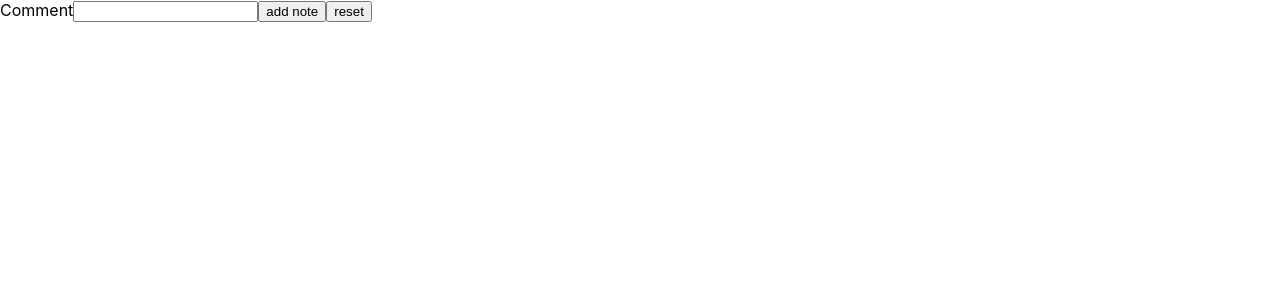
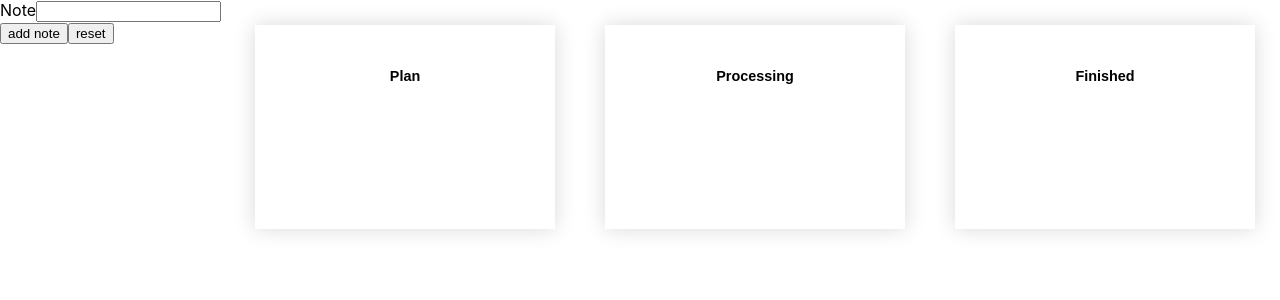
Before and after one commit to AnnaSun919/typescript-practice, a React (Create React App) app: page / in a window 1280 px wide. Shown: the top 300 px of the page. Built offline with nearby package versions, Linux system fonts and the light colour scheme.

Commit message:
add table

```diff
--- a/src/App.css
+++ b/src/App.css
@@ -36,3 +36,45 @@
     transform: rotate(360deg);
   }
 }
+
+.page{
+
+  display: flex;
+  flex-direction: row;
+}
+
+.addNotesContainer{
+  width: 50vh;
+}
+
+.notes{
+  background-color: rgba(250, 250, 182, 0.938);
+  min-height: 100px;
+  width: 300px;
+  margin: 20px;
+  padding: 20px;
+
+}
+
+.category{
+display: flex;
+justify-content: space-evenly;
+}
+
+
+table{
+  border-collapse: collapse;
+  margin: 25px;
+  font-size: 0.9em;
+  font-family: sans-serif;
+  min-width: 300px;
+  box-shadow: 0 0 20px rgba(0, 0, 0, 0.15);
+}
+
+
+th{
+  /* border: 1px solid black; */
+  margin: 10px;
+  width: 30px;
+  height: 100px;
+}
--- a/src/App.tsx
+++ b/src/App.tsx
@@ -18,25 +18,54 @@
 
 }
 
-function reset(event : React.FormEvent){
-  event.preventDefault();
+const reset = (event: React.FormEvent) =>{
+  event.preventDefault()
   textInputRef.current!.value =""
-
 }
 
-
-
-
   return<>
+  <div className="page">
+    <div className="addNotesContainer">
   <form onSubmit={addnote}>
-  <label htmlFor="comment">Comment</label>
+  <label htmlFor="comment">Note</label>
           <input ref={textInputRef}/>
-
           <button>add note</button>
           <button onClick={reset} type="button">reset</button>
  </form>
 
- <div className="notes">{state.map((note,index)=> <div key={index}>{note.note}</div>)}</div>
+
+ <div className="notesContainer">{state.map((note,index)=> <div className="notes" key={index}>{note.note}</div>)}</div>
+ </div>
+
+ <div className="category">
+ <table >
+  <tr >
+    <th>Plan</th>
+  </tr>
+  <tr>
+  <th className="Plan"></th>
+  </tr>
+</table>
+
+<table >
+  <tr >
+    <th>Processing</th>
+  </tr>
+  <tr>
+  <th className="Plan"></th>
+  </tr>
+</table>
+
+<table >
+  <tr >
+    <th>Finished</th>
+  </tr>
+  <tr>
+  <th className="Plan"></th>
+  </tr>
+</table>
+ </div>
+ </div>
   </>
 }
 
```
Also changed, not shown: 1 other file (tests, documents, lock files or other folders).
